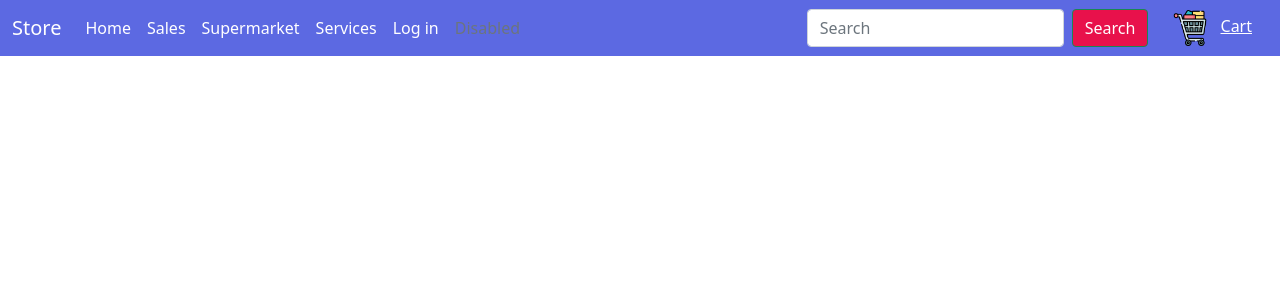
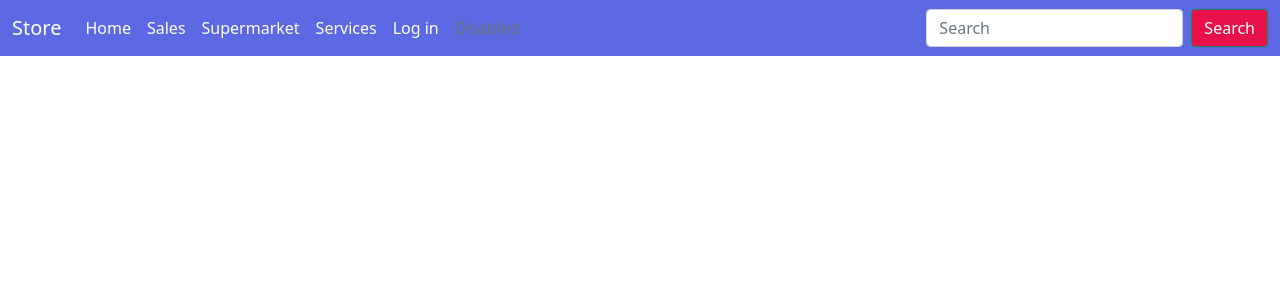
Before and after one commit to YohanSarmiento/online_store, a Django app: page / in a window 1280 px wide. Shown: the top 300 px of the page. Run offline with Django 5.2, Linux system fonts and the light colour scheme; data that the repository does not hold is empty; some libraries are stand-ins or nearby versions.

Commit message:
Update main page

```diff
--- a/store_app/templates/store/home.html
+++ b/store_app/templates/store/home.html
@@ -51,6 +51,5 @@
 
   <script src="../assets/dist/js/bootstrap.bundle.min.js"></script>
   <script type="text/javascript" src="{% static 'js/home.js' %}"></script>
-  <script type="text/javascript" src="{% static 'js/cart.js' %}"></script>
 </body>
 {% endblock %}
--- a/store_app/urls.py
+++ b/store_app/urls.py
@@ -7,10 +7,6 @@ from .views import *
 urlpatterns = [
     path('', home, name='home'),
     path('get-products-by-category/<int:category_id>/', views.get_products_by_category, name='get_products_by_category'),
-    path('add-to-cart/<int:product_id>/', views.add_to_cart, name='add_to_cart'),
-    path('update-cart/<int:product_id>', views.update_cart, name='update_cart'),
-    path('remove-from-cart/', views.remove_from_cart, name='remove_from_cart'),
-    path('cart/', views.view_cart, name='view_cart'),
 ]
 
 urlpatterns += static(settings.MEDIA_URL, document_root=settings.MEDIA_ROOT)
--- a/store_app/views.py
+++ b/store_app/views.py
@@ -32,28 +32,6 @@ def get_products_by_category(request, category_id):
 
     return JsonResponse(products_data, safe=False)  # Set safe=False if including non-string data
 
-def view_cart(request):
-    cart_items = OrderItem.objects.all()  # Assuming you have a CartItem model representing items in the cart
-    total_price = sum(item.product.price * item.quantity for item in cart_items)
-    context = {
-        'cart_items': cart_items,
-        'total_price': total_price,
-    }
-    return render(request, 'store/cart.html', context)
-
-def add_to_cart(request, product_id):
-    # product_id = request.GET.get('product_id')
-    # Logic to add the product to the cart
-    # For example:
-    OrderItem.objects.create(product_id=product_id, quantity=1)
-    return JsonResponse({'message': 'Product added to cart'})
-
-def remove_from_cart(request):
-    item_id = request.POST.get('item_id')
-    item = OrderItem.objects.get(id=item_id)
-    item.delete()
-    return redirect('view_cart')
-
 def update_cart(request):
     item_id = request.GET.get('item_id')
     new_quantity = int(request.GET.get('quantity'))
--- a/templates/master.html
+++ b/templates/master.html
@@ -43,12 +43,6 @@
               <input class="form-control me-2" type="search" placeholder="Search" aria-label="Search">
               <button class="btn btn-search-nav btn-outline-success" type="submit">Search</button>
             </form>
-            <div class="mx-3">
-              <img class="bi pe-none mx-2" src="{% static 'images/shopping-cart.png' %}" alt="Bootstrap" width="36"
-              height="36">
-              <a href="{% url 'view_cart' %}" class="text-white">Cart</a>
-
-            </div>
           </div>
         </div>
     </nav>
```
Also changed, not shown: store_app/templates/store/cart.html (deleted, +0 -59 lines).
